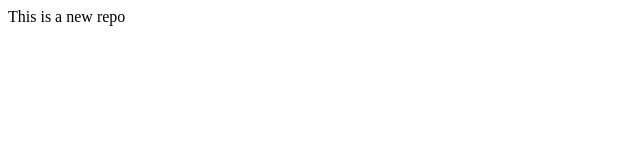
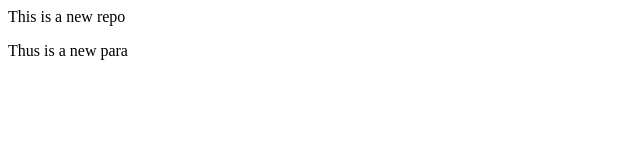
Before and after one commit to aishxfriied/localRepo, a plain HTML site: page index.html in a window 1280 px wide. Shown: the full height of the page, 0-640 px from the left. Drawn offline with Linux system fonts and the light colour scheme.

Commit message:
Added feature1

```diff
--- a/index.html
+++ b/index.html
@@ -1,3 +1,5 @@
 <p>
     This is a new repo
 </p>
+
+<p>Thus is a new para </p>
```
